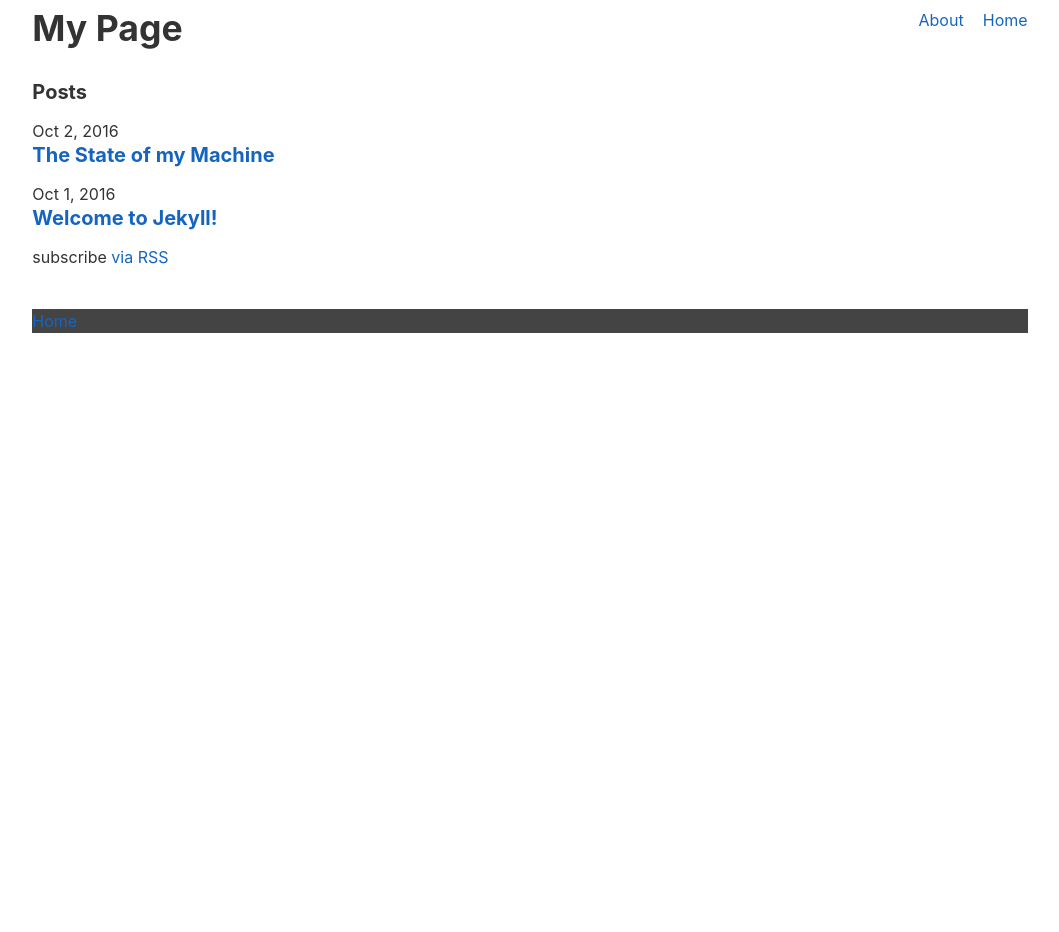
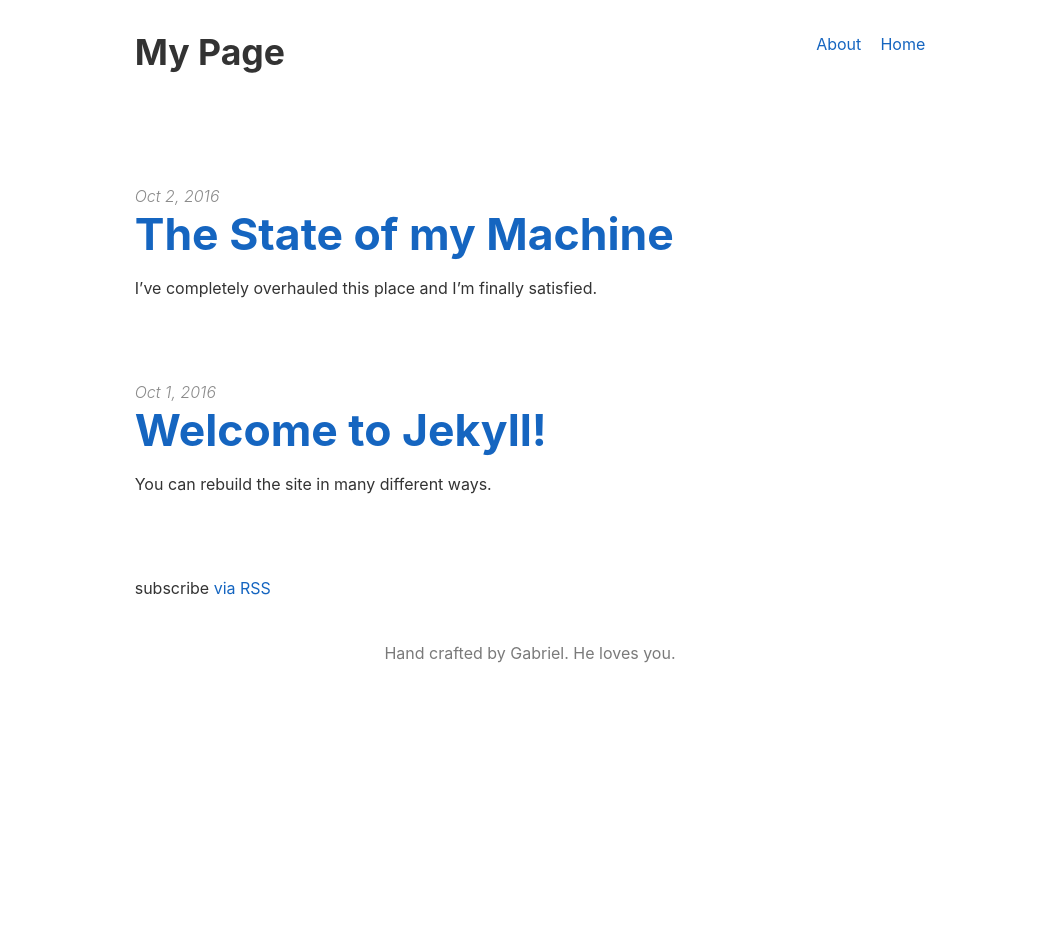
Before and after one commit to gabriel-np/gabriel-np.github.io, a Jekyll site: the page built from index.html, in a window 1280 px wide. Shown: the whole page, without its empty margins (110-1169 px from the left). Built offline with Jekyll 4.4.1, drawn with Linux system fonts in a browser that asks for light colours; before the commit the page ends 908 px from its top, so only the background shows below that.

Commit message:
Slowly moving towards a decent looking theme

```diff
--- a/_config.yml
+++ b/_config.yml
@@ -14,7 +14,7 @@
 # You can create any custom variable you would like, and they will be accessible
 # in the templates via {{ site.myvariable }}.
 
-title: My Home Page
+title: Give me ur codez
 # email: your-email@domain.com
 description: > # this means to ignore newlines until "baseurl:"
   Write an awesome description for your new site here. You can edit this
--- a/_layouts/default.html
+++ b/_layouts/default.html
@@ -3,6 +3,8 @@
 	<head>
     <meta charset="utf-8">
     <meta http-equiv="X-UA-Compatible" content="IE=edge">
+    <meta name="viewport" content="width=device-width, initial-scale=1">
+
 		<title>{{ page.title }}</title>
 		<!-- link to main stylesheet -->
 		<link rel="stylesheet" type="text/css" href="/css/main.css">
@@ -32,7 +34,7 @@
 			</section>
 
 			<footer>
-				<a href="/">Home</a>
+				<p>Hand crafted by Gabriel. He loves you.</p>
 			</footer>
 
 		</div><!-- /.outer -->
--- a/_posts/2016-10-02-the-state-of-my-machine.markdown
+++ b/_posts/2016-10-02-the-state-of-my-machine.markdown
@@ -3,7 +3,11 @@ layout: default #post
 title:  "The State of my Machine"
 date:   2016-10-02 08:13:02 -0400
 categories: jekyll update my-machine
+excerpt_separator: <!--more-->
 ---
+I've completely overhauled this place and I'm finally satisfied.
+<!--more-->
+
 ## Nothing like a brand new start
 
 I updated my machine to macOS Sierra and wanted a fresh start in my development environment. I've completely overhauled this place and I'm finally satisfied.
--- a/_posts/2016-10-02-welcome-to-jekyll.markdown
+++ b/_posts/2016-10-02-welcome-to-jekyll.markdown
@@ -4,6 +4,8 @@ title:  "Welcome to Jekyll!"
 date:   2016-10-01 12:00:00 -0400
 categories: jekyll update
 ---
+You can rebuild the site in many different ways.
+
 You’ll find this post in your `_posts` directory. Go ahead and edit it and re-build the site to see your changes. You can rebuild the site in many different ways, but the most common way is to run `jekyll serve`, which launches a web server and auto-regenerates your site when a file is updated.
 
 To add new posts, simply add a file in the `_posts` directory that follows the convention `YYYY-MM-DD-name-of-post.ext` and includes the necessary front matter. Take a look at the source for this post to get an idea about how it works.
--- a/css/main.scss
+++ b/css/main.scss
@@ -12,12 +12,13 @@
 ;
 
 .outer {
+	margin-top: 2em;
 	@include outer-container;
 }
 
 nav, footer {
-	@include span-columns(10);
-	@include shift(1);
+	@include span-columns(8);
+	@include shift(2);
 	//border: 1px solid green;
 }
 
@@ -30,12 +31,35 @@ nav {
 
 .container {
 	@include span-columns(8);
-	@include omega();
-	@include shift(1);
+	@include shift(2);
+	//@include omega();
 	//border: 1px solid lightgrey;
 }
 
+ul.post-list {
+
+	li {
+		margin: 5em 0;
+	}
+
+	.post-link { font-size: 2.225em; }
+
+	.meta,
+	.post-meta {
+	  width: auto;
+	  font-weight: 300;
+	  margin: 0;
+	  padding: .25em 0;
+	  color: #7a7a7a;
+	  font-style: italic;
+	  opacity: 0.88;
+	}
+
+}
+
+
 footer {
+	p {text-align: center;
+	color: #7a7a7a;}
 	margin-top: 1.8em;
-	background-color: #444;
 }
--- a/index.html
+++ b/index.html
@@ -2,8 +2,6 @@
 layout: default
 title: My Home Page
 ---
-
-  <h1 class="">Posts</h1>
 
   <ul class="post-list">
     {% for post in site.posts %}
@@ -13,6 +11,7 @@ title: My Home Page
         <h2>
           <a class="post-link" href="{{ post.url | prepend: site.baseurl }}">{{ post.title | escape }}</a>
         </h2>
+        	{{ post.excerpt | remove: '<p>' | remove: '</p>' }}
       </li>
     {% endfor %}
   </ul>
```
